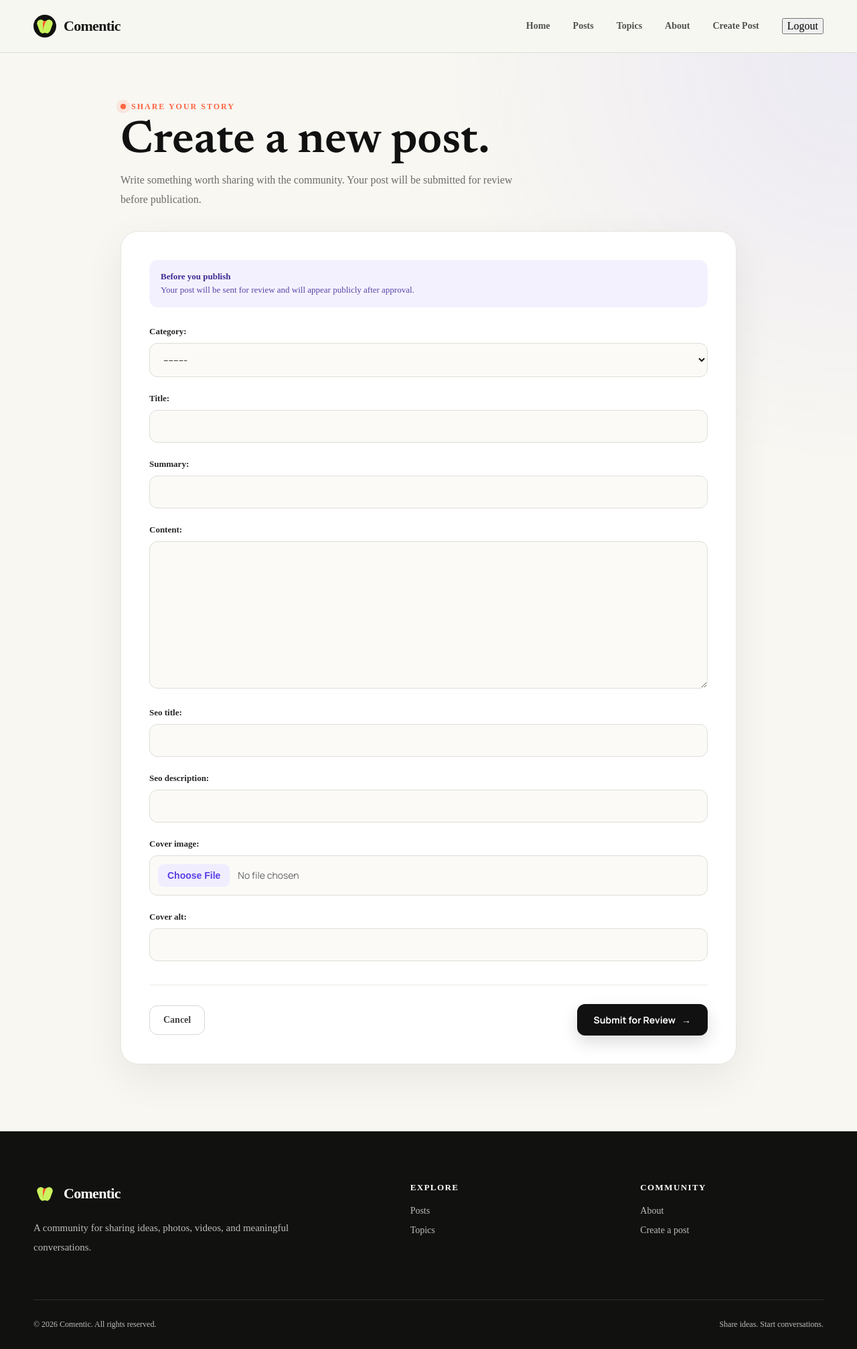
After one commit to SabaSadeghi1/weblog, a Django app: page /posts/new/ in a window 1280 px wide. The commit adds this page. Shown: the whole page at 67% size. Run offline with Django 5.2, Linux system fonts and the light colour scheme; the visitor is signed in with stand-in values (Sample User, id 1); data that the repository does not hold is empty; some libraries are stand-ins or nearby versions.

Commit message:
Add login and post creation

```diff
--- a/accounts/templates/accounts/register.html
+++ b/accounts/templates/accounts/register.html
@@ -35,7 +35,9 @@ Register
         <div class="register-footer">
             <p>
                 Already have an account?
-                <a href="#">Login</a>
+                <a href="{% url 'login' %}">
+                    Login
+                </a>
             </p>
         </div>
 
--- /dev/null
+++ b/blog/forms.py
@@ -0,0 +1,29 @@
+from django import forms
+
+from .models import BlogPost
+
+
+class BlogPostForm(forms.ModelForm):
+
+    cover_image = forms.ImageField(
+        required=True
+    )
+
+    cover_alt = forms.CharField(
+        max_length=255,
+        required=False
+    )
+
+
+    class Meta:
+
+        model = BlogPost
+
+        fields = [
+            'category',
+            'title',
+            'summary',
+            'content',
+            'seo_title',
+            'seo_description',
+        ]
--- /dev/null
+++ b/blog/templates/blog/post_create.html
@@ -0,0 +1,113 @@
+{% extends "base.html" %}
+{% load static %}
+
+
+{% block title %}
+Create Post
+{% endblock %}
+
+
+{% block seo_meta %}
+
+<meta
+    name="robots"
+    content="noindex, nofollow"
+>
+
+{% endblock %}
+
+
+{% block extra_css %}
+
+<link
+    rel="stylesheet"
+    href="{% static 'css/post_create.css' %}"
+>
+
+{% endblock %}
+
+
+{% block content %}
+
+<section class="create-post-page">
+
+    <div class="create-post-container">
+
+        <div class="create-post-heading">
+
+            <span class="create-post-kicker">
+                Share your story
+            </span>
+
+            <h1>
+                Create a new post.
+            </h1>
+
+            <p>
+                Write something worth sharing with the community.
+                Your post will be submitted for review before publication.
+            </p>
+
+        </div>
+
+
+        <div class="create-post-card">
+
+            <div class="review-note">
+
+                <div>
+
+                    <strong>Before you publish</strong>
+
+                    <br>
+
+                    Your post will be sent for review and will appear
+                    publicly after approval.
+
+                </div>
+
+            </div>
+
+
+            <form
+                method="post"
+                enctype="multipart/form-data"
+                class="create-post-form"
+            >
+
+                {% csrf_token %}
+
+                {{ form.media }}
+
+                {{ form.as_p }}
+
+
+                <div class="create-post-actions">
+
+                    <a
+                        href="{% url 'blog:post_list' %}"
+                        class="create-post-cancel"
+                    >
+                        Cancel
+                    </a>
+
+
+                    <button
+                        type="submit"
+                        class="create-post-submit"
+                    >
+                        Submit for Review
+                        <span>→</span>
+                    </button>
+
+                </div>
+
+            </form>
+
+        </div>
+
+    </div>
+
+</section>
+
+{% endblock %}
--- a/blog/urls.py
+++ b/blog/urls.py
@@ -5,5 +5,6 @@ app_name = "blog"
 
 urlpatterns = [
     path("",views.post_list,name="post_list"),
+    path("new/",views.post_create,name="post_create"),
     path("<str:slug>/",views.post_detail,name="post_detail"),
 ]
--- /dev/null
+++ b/static/css/post_create.css
@@ -0,0 +1,373 @@
+.create-post-page {
+    min-height: 100vh;
+    padding: 70px 20px 100px;
+    background:
+        radial-gradient(circle at top right, rgba(99, 76, 255, 0.08), transparent 30%),
+        #f8f7f2;
+}
+
+
+.create-post-container {
+    width: 100%;
+    max-width: 920px;
+    margin: 0 auto;
+}
+
+
+.create-post-heading {
+    margin-bottom: 32px;
+}
+
+
+.create-post-kicker {
+    display: inline-flex;
+    align-items: center;
+    gap: 8px;
+
+    margin-bottom: 12px;
+
+    font-size: 12px;
+    font-weight: 700;
+    letter-spacing: 2px;
+    text-transform: uppercase;
+
+    color: #ff6542;
+}
+
+
+.create-post-kicker::before {
+    content: "";
+
+    width: 8px;
+    height: 8px;
+
+    border-radius: 50%;
+
+    background: #ff6542;
+
+    box-shadow: 0 0 0 6px rgba(255, 101, 66, 0.12);
+}
+
+
+.create-post-heading h1 {
+    margin: 0 0 12px;
+
+    font-family: "Newsreader", serif;
+    font-size: clamp(42px, 6vw, 68px);
+    line-height: 0.95;
+    font-weight: 600;
+
+    color: #111111;
+}
+
+
+.create-post-heading p {
+    max-width: 620px;
+
+    margin: 0;
+
+    font-size: 16px;
+    line-height: 1.8;
+
+    color: #6b6b68;
+}
+
+
+/* Main form card */
+
+.create-post-card {
+    background: #ffffff;
+
+    border: 1px solid #e8e6df;
+    border-radius: 26px;
+
+    padding: 42px;
+
+    box-shadow:
+        0 20px 60px rgba(20, 20, 20, 0.07);
+}
+
+
+.create-post-form p {
+    margin: 0 0 24px;
+}
+
+
+.create-post-form label {
+    display: block;
+
+    margin-bottom: 9px;
+
+    font-size: 13px;
+    font-weight: 700;
+
+    color: #252525;
+}
+
+
+.create-post-form input[type="text"],
+.create-post-form input[type="url"],
+.create-post-form input[type="email"],
+.create-post-form input[type="file"],
+.create-post-form select,
+.create-post-form textarea {
+    width: 100%;
+
+    box-sizing: border-box;
+
+    padding: 14px 16px;
+
+    border: 1px solid #deddd7;
+    border-radius: 12px;
+
+    background: #fbfaf7;
+
+    font-family: "Manrope", sans-serif;
+    font-size: 14px;
+
+    color: #181818;
+
+    outline: none;
+
+    transition:
+        border-color 0.2s ease,
+        box-shadow 0.2s ease,
+        background 0.2s ease;
+}
+
+
+.create-post-form input:focus,
+.create-post-form select:focus,
+.create-post-form textarea:focus {
+    background: #ffffff;
+
+    border-color: #6c4cff;
+
+    box-shadow: 0 0 0 4px rgba(108, 76, 255, 0.1);
+}
+
+
+.create-post-form textarea {
+    min-height: 130px;
+    resize: vertical;
+}
+
+
+.create-post-form select {
+    cursor: pointer;
+}
+
+
+/* File upload */
+
+.create-post-form input[type="file"] {
+    padding: 12px;
+
+    color: #656565;
+}
+
+
+.create-post-form input[type="file"]::file-selector-button {
+    margin-right: 12px;
+
+    padding: 9px 14px;
+
+    border: none;
+    border-radius: 9px;
+
+    background: #f0edff;
+
+    color: #5b3fe5;
+
+    font-weight: 700;
+
+    cursor: pointer;
+}
+
+
+/* CKEditor */
+
+.create-post-form .django-ckeditor-widget {
+    width: 100% !important;
+}
+
+
+.create-post-form .ck-editor {
+    width: 100%;
+}
+
+
+.create-post-form .ck-editor__editable {
+    min-height: 260px;
+
+    border-radius: 0 0 12px 12px !important;
+}
+
+
+/* Help text */
+
+.create-post-form .helptext {
+    display: block;
+
+    margin-top: 7px;
+
+    font-size: 12px;
+    line-height: 1.5;
+
+    color: #92918c;
+}
+
+
+/* Errors */
+
+.create-post-form .errorlist {
+    list-style: none;
+
+    padding: 12px 15px;
+    margin: 0 0 12px;
+
+    border-radius: 10px;
+
+    background: #fff0ed;
+
+    color: #c63c24;
+
+    font-size: 13px;
+}
+
+
+/* Bottom buttons */
+
+.create-post-actions {
+    display: flex;
+    align-items: center;
+    justify-content: space-between;
+    gap: 15px;
+
+    margin-top: 35px;
+    padding-top: 28px;
+
+    border-top: 1px solid #eceae4;
+}
+
+
+.create-post-cancel {
+    padding: 13px 20px;
+
+    border: 1px solid #dad8d2;
+    border-radius: 12px;
+
+    background: #ffffff;
+
+    color: #444;
+
+    text-decoration: none;
+    font-size: 14px;
+    font-weight: 600;
+
+    transition: 0.2s;
+}
+
+
+.create-post-cancel:hover {
+    background: #f5f4ef;
+
+    color: #111;
+}
+
+
+.create-post-submit {
+    display: inline-flex;
+    align-items: center;
+    justify-content: center;
+    gap: 9px;
+
+    padding: 14px 25px;
+
+    border: none;
+    border-radius: 12px;
+
+    background: #111111;
+
+    color: #ffffff;
+
+    font-family: "Manrope", sans-serif;
+    font-size: 14px;
+    font-weight: 700;
+
+    cursor: pointer;
+
+    box-shadow: 0 10px 25px rgba(0, 0, 0, 0.14);
+
+    transition:
+        transform 0.2s ease,
+        background 0.2s ease;
+}
+
+
+.create-post-submit:hover {
+    transform: translateY(-2px);
+
+    background: #6c4cff;
+}
+
+
+/* Pending review message */
+
+.review-note {
+    display: flex;
+    gap: 12px;
+
+    margin-bottom: 28px;
+    padding: 15px 17px;
+
+    border-radius: 13px;
+
+    background: #f4f1ff;
+
+    color: #5845a7;
+
+    font-size: 13px;
+    line-height: 1.6;
+}
+
+
+.review-note strong {
+    color: #3e2b91;
+}
+
+
+/* Mobile */
+
+@media (max-width: 700px) {
+
+    .create-post-page {
+        padding: 45px 14px 70px;
+    }
+
+
+    .create-post-card {
+        padding: 25px 18px;
+
+        border-radius: 18px;
+    }
+
+
+    .create-post-heading h1 {
+        font-size: 44px;
+    }
+
+
+    .create-post-actions {
+        flex-direction: column-reverse;
+    }
+
+
+    .create-post-submit,
+    .create-post-cancel {
+        width: 100%;
+        box-sizing: border-box;
+        text-align: center;
+    }
+
+}
```
Also changed, not shown: accounts/templates/accounts/login.html (added, +112 -0 lines), accounts/views.py (+61 -4 lines).
